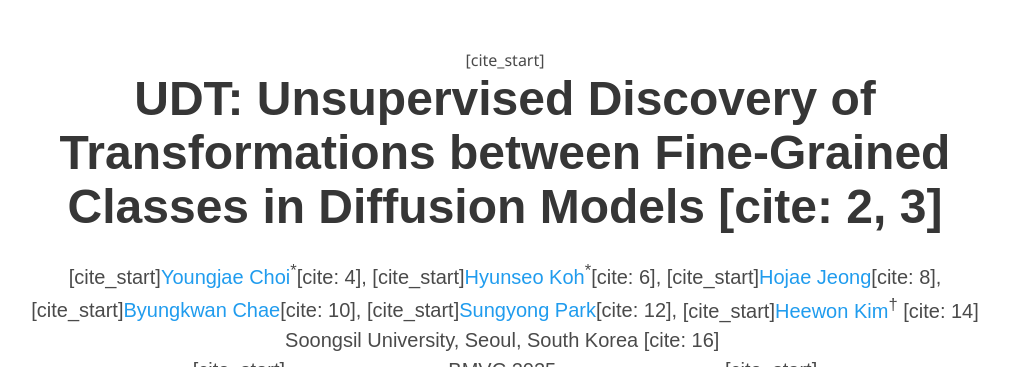
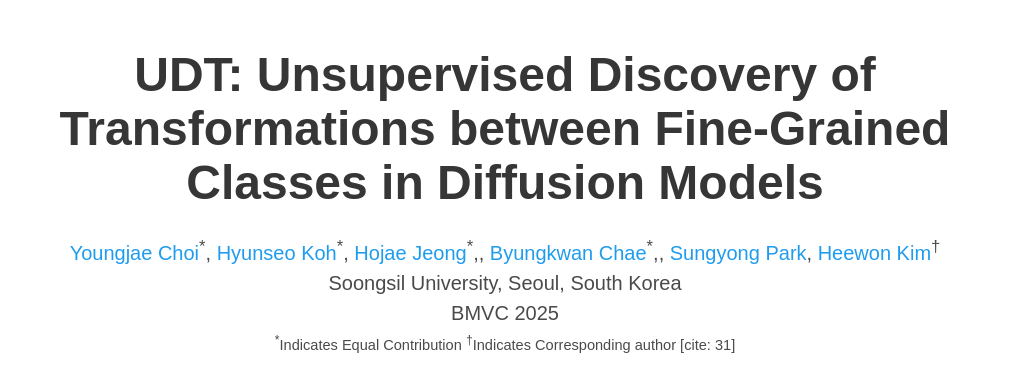
Before and after one commit to SSU-Reality-Lab/UDT, a plain HTML site: page index.html in a window 1280 px wide. Shown: the top 367 px of the page, without its empty margins (135-1144 px from the left). Drawn offline with nearby package versions, Linux system fonts and the light colour scheme; some icons are missing; a web font is replaced by a local one.

Commit message:
remove cite

```diff
--- a/index.html
+++ b/index.html
@@ -47,29 +47,29 @@
       <div class="container is-max-desktop">
         <div class="columns is-centered">
           <div class="column has-text-centered">
-            [cite_start]<h1 class="title is-1 publication-title">UDT: Unsupervised Discovery of Transformations between Fine-Grained Classes in Diffusion Models [cite: 2, 3]</h1>
+            <h1 class="title is-1 publication-title">UDT: Unsupervised Discovery of Transformations between Fine-Grained Classes in Diffusion Models</h1>
             <div class="is-size-5 publication-authors">
               <span class="author-block">
-                [cite_start]<a href="FIRST AUTHOR PERSONAL LINK" target="_blank">Youngjae Choi</a><sup >*</sup>[cite: 4],</span>
+                <a href="FIRST AUTHOR PERSONAL LINK" target="_blank">Youngjae Choi</a><sup >*</sup>,</span>
                 <span class="author-block">
-                  [cite_start]<a href="SECOND AUTHOR PERSONAL LINK" target="_blank">Hyunseo Koh</a><sup >*</sup>[cite: 6],</span>
+                  <a href="SECOND AUTHOR PERSONAL LINK" target="_blank">Hyunseo Koh</a><sup >*</sup>,</span>
                   <span class="author-block">
-                    [cite_start]<a href="THIRD AUTHOR PERSONAL LINK" target="_blank">Hojae Jeong</a>[cite: 8],
+                    <a href="THIRD AUTHOR PERSONAL LINK" target="_blank">Hojae Jeong</a><sup >*</sup>,</span>,
                   </span>
                    <span class="author-block">
-                    [cite_start]<a href="FOURTH AUTHOR PERSONAL LINK" target="_blank">Byungkwan Chae</a>[cite: 10],
+                    <a href="FOURTH AUTHOR PERSONAL LINK" target="_blank">Byungkwan Chae</a><sup >*</sup>,</span>,
                   </span>
                    <span class="author-block">
-                    [cite_start]<a href="FIFTH AUTHOR PERSONAL LINK" target="_blank">Sungyong Park</a>[cite: 12],
+                    <a href="FIFTH AUTHOR PERSONAL LINK" target="_blank">Sungyong Park</a>,
                   </span>
                    <span class="author-block">
-                    [cite_start]<a href="SIXTH AUTHOR PERSONAL LINK" target="_blank">Heewon Kim</a><sup >†</sup> [cite: 14]
+                    <a href="SIXTH AUTHOR PERSONAL LINK" target="_blank">Heewon Kim</a><sup >†</sup>
                   </span>
                   </div>
 
                   <div class="is-size-5 publication-authors">
-                    [cite_start]<span class="author-block">Soongsil University, Seoul, South Korea [cite: 16]<br>BMVC 2025</span>
-                    [cite_start]<span class="eql-cntrb"><small><br><sup>*</sup>Indicates Equal Contribution [cite: 31]  [cite_start]<sup>†</sup>Indicates Corresponding author [cite: 31]</small></span>
+                    <span class="author-block">Soongsil University, Seoul, South Korea <br>BMVC 2025</span>
+                    <span class="eql-cntrb"><small><br><sup>*</sup>Indicates Equal Contribution <sup>†</sup>Indicates Corresponding author [cite: 31]</small></span>
                   </div>
 
                   <div class="column has-text-centered">
@@ -130,7 +130,6 @@
         type="video/mp4">
       </video>
       <h2 class="subtitle has-text-centered">
-        UDT는 확산 모델 내에서 세분화된 클래스(예: 특정 강아지 품종) 간의 변환을 발견하는 새로운 비지도 프레임워크입니다. [cite_start]계층 구조를 고려한 대조 학습을 통해 잠재 공간을 구조화하여, 피사체의 자세와 같은 핵심 특징은 유지하면서 정확하고 의미적으로 일관된 편집을 가능하게 합니다. [cite: 22, 23]
       </h2>
     </div>
   </div>
@@ -142,7 +141,6 @@
         <h2 class="title is-3">Abstract</h2>
         <div class="content has-text-justified">
           <p>
-            [cite_start]Diffusion models demonstrate excellent performance in image generation and synthesis. [cite: 19] [cite_start]Effective and controllable editing with these models requires a deep understanding of their latent spaces, a primary focus of much prior research. [cite: 20] [cite_start]However, existing unsupervised exploration methods like NoiseCLR [5] often remain at attribute-level edits, revealing limitations in complex fine-grained class transformations. [cite: 21] [cite_start]To address this, we propose UDT (Unsupervised Discovery of Transformations), a novel framework that, despite its unsupervised nature, supports fine-grained class transformations by structuring the latent space in a hierarchy-aware manner. [cite: 22] [cite_start]UDT systematically constructs the latent space by incorporating parent class guidance, ensuring semantic consistency across class transformations while preserving pose. [cite: 23] [cite_start]Our hierarchy-informed contrastive learning disentangles class-defining traits, enabling the discovery of diverse and meaningful fine-grained transformation directions. [cite: 24] [cite_start]Experiments on dog, cat, and flower datasets demonstrate that UDT's superior performance over existing methods in generating coherent, diverse, and semantically accurate edits. [cite: 25] [cite_start]These results suggest UDT is a scalable and effective approach for semantic latent space exploration in diffusion models. [cite: 26]
           </p>
         </div>
       </div>
```
